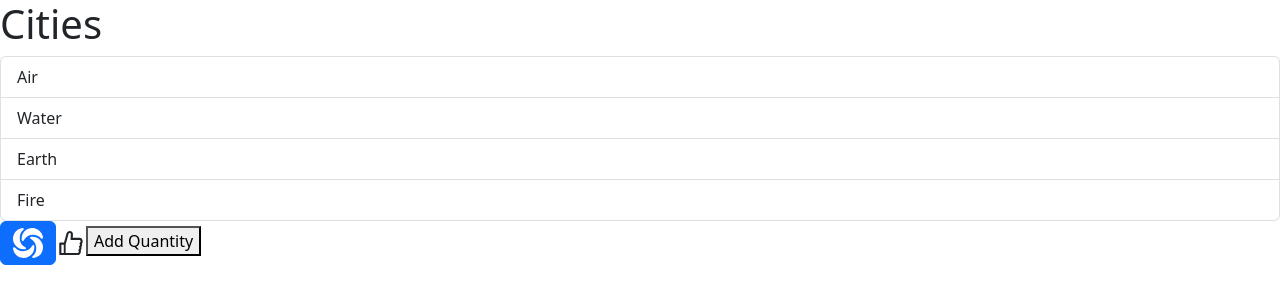
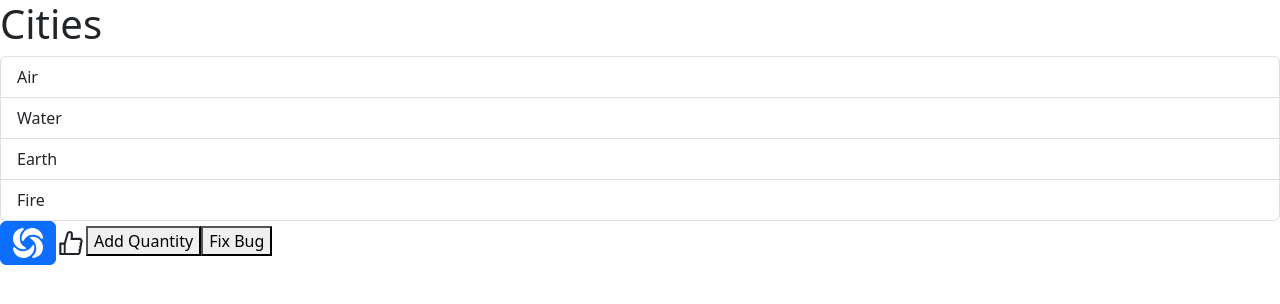
Before and after one commit to incri/learning-react-basics, a React (Vite) app in the folder vite-project/: page / in a window 1280 px wide. Shown: the top 304 px of the page. Built offline with nearby package versions, Linux system fonts and the light colour scheme.

Commit message:
updating and array value of object on button click

```diff
--- a/vite-project/src/App.tsx
+++ b/vite-project/src/App.tsx
@@ -5,6 +5,7 @@ import { useState } from "react";
 import {SiSololearn} from "react-icons/si";
 import Like from "./components/Like";
 import Mart from "./components/Mart";
+import Bug from "./components/Bug";
 
 function app() {
 
@@ -19,6 +20,7 @@ function app() {
     console.log(item);
   }
   true
+
   const [cart, setcart] = useState({
     discount: .1,
     item: [
@@ -32,7 +34,16 @@ function app() {
     console.log(cart.item)
   }
 
+  const [bugs, setBugs] = useState(
+    [
+      {id:1 , title: 'Product 1', fixed:false},
+      {id:2 , title: 'Product 2', fixed:false}
+    ]
+  );
 
+  const handleBug = () => {
+    setBugs(bugs.map(bug => bug.id === 1 ? {...bug, fixed: true}: bug))
+  }
 
   const [alertVisible, setAlertVisible] = useState(false)
   return (
@@ -44,6 +55,7 @@ function app() {
       <Button children= {<SiSololearn size="30"/>} onClick={() => setAlertVisible(true)} />
       <Like onClick={() => console.log("Liked")}/>
       <Mart  onClick={() => handleClick()} />
+      <Bug onClick={() => handleBug()}/>
 
     </>
 
--- /dev/null
+++ b/vite-project/src/components/Bug.tsx
@@ -0,0 +1,12 @@
+
+interface Props{
+    onClick: () => void;
+  }
+
+  const Bug = ({onClick}: Props) => {
+    return (
+      <button onClick={onClick}>Fix Bug</button>
+    )
+  }
+
+  export default Bug
```
